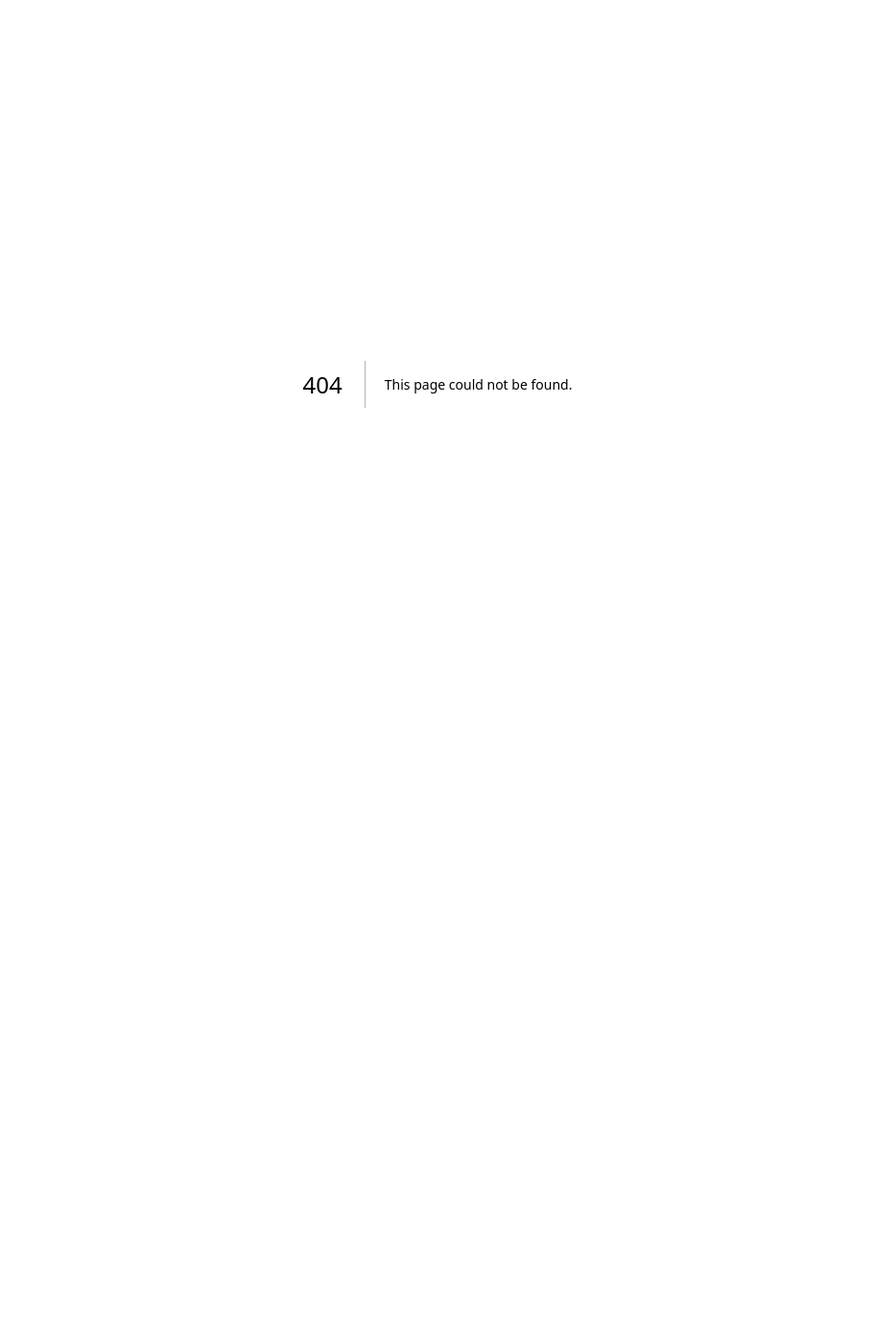
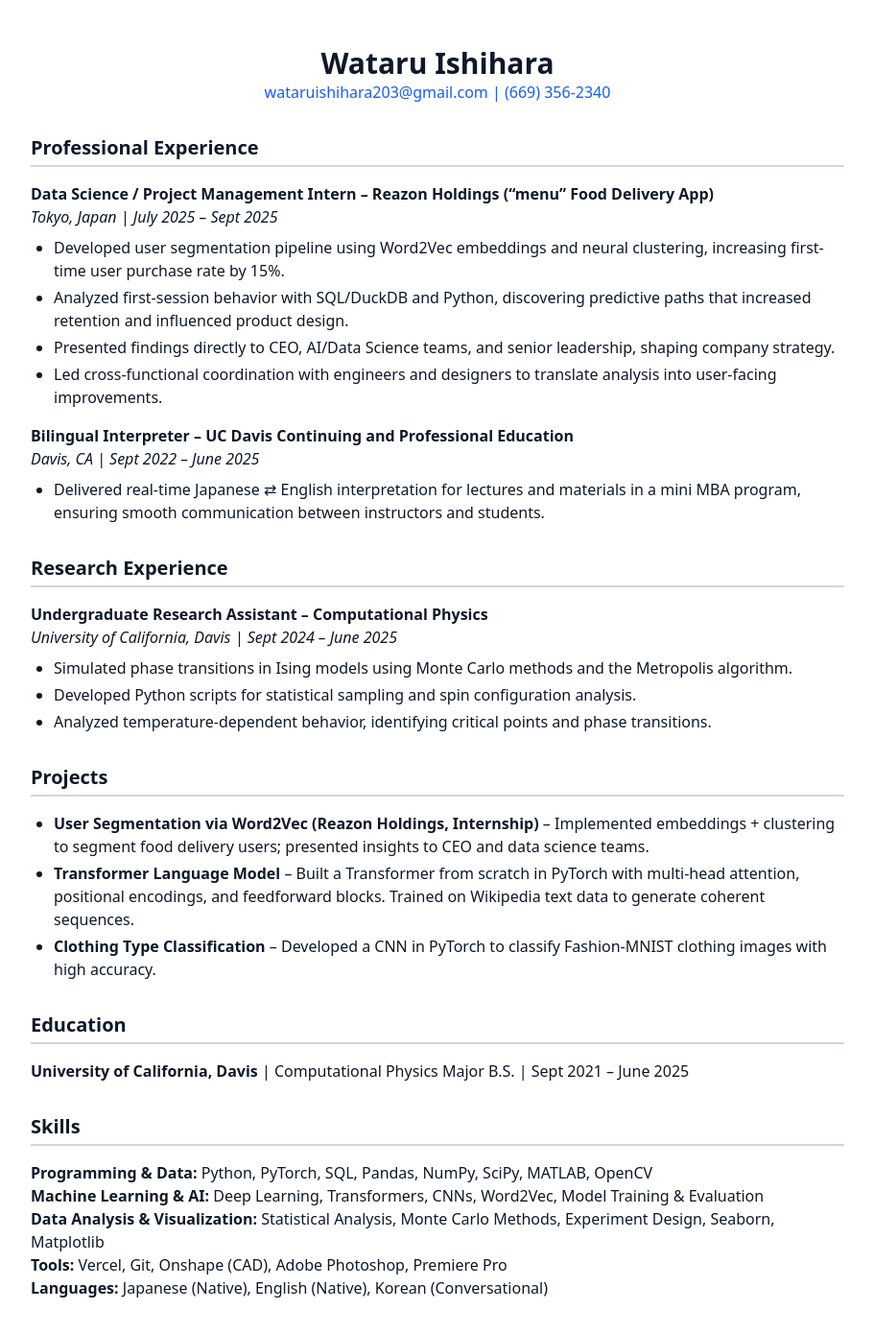
Before and after one commit to watarudishihara/wataruishihara-portfolio, a Next.js app: page /resume in a window 1280 px wide. Before the commit this address had no page. Shown: the top 1390 px of the page at 96% size, without its empty margins (184-1095 px from the left). Before the commit the page ends 800 px from the top, so only its background shows below. Built offline with nearby package versions, Linux system fonts and the light colour scheme.

Commit message:
added resume

```diff
--- /dev/null
+++ b/src/app/resume/page.tsx
@@ -0,0 +1,106 @@
+export default function ResumePage() {
+  return (
+    <div className="max-w-4xl mx-auto px-6 py-12 text-gray-900">
+      {/* Header */}
+      <header className="text-center mb-8">
+        <h1 className="text-3xl font-bold">Wataru Ishihara</h1>
+        <p className="text-blue-600">
+          <a href="mailto:wataruishihara203@gmail.com">
+            wataruishihara203@gmail.com
+          </a>{" "}
+          | (669) 356-2340
+        </p>
+      </header>
+
+      {/* Professional Experience */}
+      <section className="mb-8">
+        <h2 className="text-xl font-semibold border-b-2 border-gray-300 pb-1 mb-4">
+          Professional Experience
+        </h2>
+        <div className="mb-4">
+          <h3 className="font-semibold">
+            Data Science / Project Management Intern – Reazon Holdings (“menu” Food Delivery App)
+          </h3>
+          <p className="italic">Tokyo, Japan | July 2025 – Sept 2025</p>
+          <ul className="list-disc ml-6 mt-2 space-y-1">
+            <li>Developed user segmentation pipeline using Word2Vec embeddings and neural clustering, increasing first-time user purchase rate by 15%.</li>
+            <li>Analyzed first-session behavior with SQL/DuckDB and Python, discovering predictive paths that increased retention and influenced product design.</li>
+            <li>Presented findings directly to CEO, AI/Data Science teams, and senior leadership, shaping company strategy.</li>
+            <li>Led cross-functional coordination with engineers and designers to translate analysis into user-facing improvements.</li>
+          </ul>
+        </div>
+        <div>
+          <h3 className="font-semibold">Bilingual Interpreter – UC Davis Continuing and Professional Education</h3>
+          <p className="italic">Davis, CA | Sept 2022 – June 2025</p>
+          <ul className="list-disc ml-6 mt-2 space-y-1">
+            <li>Delivered real-time Japanese ⇄ English interpretation for lectures and materials in a mini MBA program, ensuring smooth communication between instructors and students.</li>
+          </ul>
+        </div>
+      </section>
+
+      {/* Research Experience */}
+      <section className="mb-8">
+        <h2 className="text-xl font-semibold border-b-2 border-gray-300 pb-1 mb-4">
+          Research Experience
+        </h2>
+        <h3 className="font-semibold">
+          Undergraduate Research Assistant – Computational Physics
+        </h3>
+        <p className="italic">
+          University of California, Davis | Sept 2024 – June 2025
+        </p>
+        <ul className="list-disc ml-6 mt-2 space-y-1">
+          <li>Simulated phase transitions in Ising models using Monte Carlo methods and the Metropolis algorithm.</li>
+          <li>Developed Python scripts for statistical sampling and spin configuration analysis.</li>
+          <li>Analyzed temperature-dependent behavior, identifying critical points and phase transitions.</li>
+        </ul>
+      </section>
+
+      {/* Projects */}
+      <section className="mb-8">
+        <h2 className="text-xl font-semibold border-b-2 border-gray-300 pb-1 mb-4">
+          Projects
+        </h2>
+        <ul className="list-disc ml-6 mt-2 space-y-1">
+          <li>
+            <strong>User Segmentation via Word2Vec (Reazon Holdings, Internship)</strong> – Implemented embeddings + clustering to segment food delivery users; presented insights to CEO and data science teams.
+          </li>
+          <li>
+            <strong>Transformer Language Model</strong> – Built a Transformer from scratch in PyTorch with multi-head attention, positional encodings, and feedforward blocks. Trained on Wikipedia text data to generate coherent sequences.
+          </li>
+          <li>
+            <strong>Clothing Type Classification</strong> – Developed a CNN in PyTorch to classify Fashion-MNIST clothing images with high accuracy.
+          </li>
+        </ul>
+      </section>
+
+      {/* Education */}
+      <section className="mb-8">
+        <h2 className="text-xl font-semibold border-b-2 border-gray-300 pb-1 mb-4">
+          Education
+        </h2>
+        <p>
+          <strong>University of California, Davis</strong> | Computational Physics Major B.S. | Sept 2021 – June 2025
+        </p>
+      </section>
+
+      {/* Skills */}
+      <section>
+        <h2 className="text-xl font-semibold border-b-2 border-gray-300 pb-1 mb-4">
+          Skills
+        </h2>
+        <p>
+          <strong>Programming & Data:</strong> Python, PyTorch, SQL, Pandas, NumPy, SciPy, MATLAB, OpenCV
+          <br />
+          <strong>Machine Learning & AI:</strong> Deep Learning, Transformers, CNNs, Word2Vec, Model Training & Evaluation
+          <br />
+          <strong>Data Analysis & Visualization:</strong> Statistical Analysis, Monte Carlo Methods, Experiment Design, Seaborn, Matplotlib
+          <br />
+          <strong>Tools:</strong> Vercel, Git, Onshape (CAD), Adobe Photoshop, Premiere Pro
+          <br />
+          <strong>Languages:</strong> Japanese (Native), English (Native), Korean (Conversational)
+        </p>
+      </section>
+    </div>
+  );
+}
```
